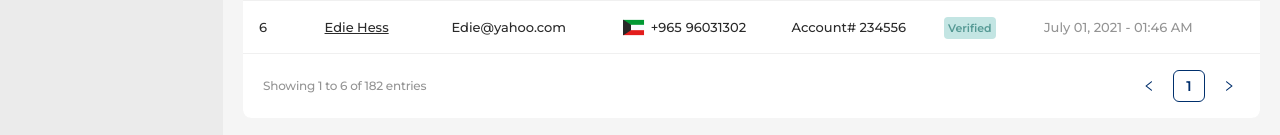
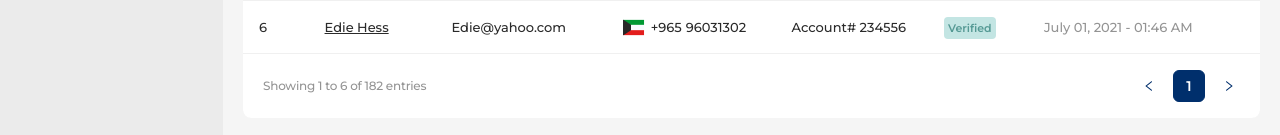
Before and after one commit to AhmedNaguib20/customers, a React (Vite) app: page / in a window 1280 px wide. Shown: the part 814-949 px from the top of the page. Built offline with nearby package versions, Linux system fonts and the light colour scheme.

Commit message:
fix pagination design

```diff
--- a/src/components/custom-table/custom-table.scss
+++ b/src/components/custom-table/custom-table.scss
@@ -12,7 +12,7 @@
     z-index: 10;
   }
 
-  :where(.css-dev-only-do-not-override-1nvcfld).ant-pagination .ant-pagination-item-active {
+  .ant-pagination-item-active {
     background-color: #002f6c !important;
 
     a {
```
